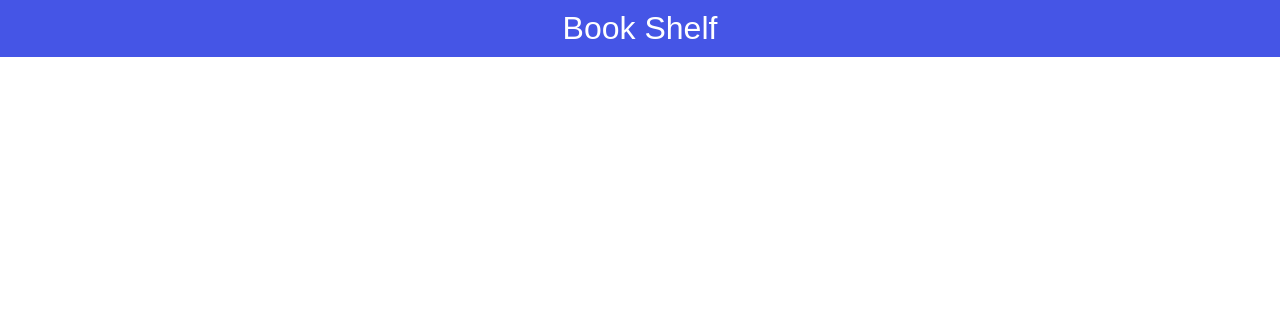
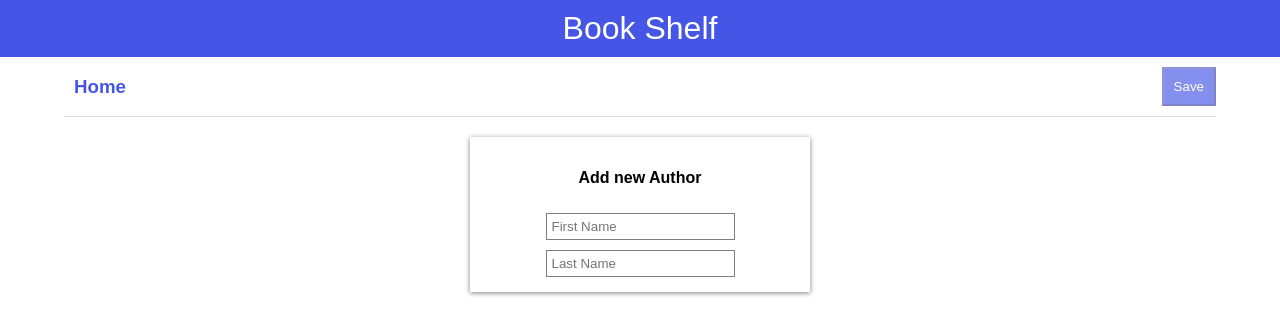
Before and after one commit to karthikvrao/bookShelf, a React (Create React App) app in the folder frontend/: page /authors/create in a window 1280 px wide. Shown: the top 334 px of the page. Built offline with nearby package versions, Linux system fonts and the light colour scheme.

Commit message:
feat: Implement Create author page and add a link for it on home page
Add route to create author component, implement basic validation and create general layout for action bar, .

```diff
--- a/frontend/src/App.css
+++ b/frontend/src/App.css
@@ -1,6 +1,43 @@
+/* common style */
+
 body,
 .app {
     background: white;
+}
+
+a {
+    color: #4555e6;
+    text-decoration: none;
+}
+
+a:visited {
+    color: #4555e6;
+}
+
+button {
+    padding: 10px;
+    cursor: pointer;
+}
+
+button:disabled {
+    opacity: 0.65;
+}
+
+.btn-primary {
+    background-color: #4555e6;
+    color: white;
+}
+
+.btn-danger {
+    background-color: red;
+    color: white;
+}
+
+input {
+    border: 1px solid grey;
+    padding: 5px;
+    resize: none;
+    margin: 5px 0;
 }
 
 /* common header */
@@ -17,17 +54,31 @@ body,
     color: white;
 }
 
+.actions-bar {
+    border-bottom: 1px solid #dedede;
+    display: flex;
+    align-items: center;
+}
+
+.actions-bar h3 {
+    flex-grow: 1;
+}
+
+.action-buttons {
+    display: flex;
+    justify-content: flex-end;
+    align-items: center;
+}
+
+.link-to-home {
+    margin: 0 10px;
+}
+
 /* main book shelf page */
 
-.bookshelf {
+main {
     max-width: 90%;
     margin: 0 auto;
-}
-
-.bookshelf-actions {
-    border-bottom: 1px solid #dedede;
-    display: flex;
-    justify-content: space-around;
 }
 
 /* books grid */
@@ -46,10 +97,6 @@ body,
     text-align: left;
 }
 
-.book-link {
-    text-decoration: none;
-}
-
 .book {
     cursor: pointer;
     width: 140px;
@@ -63,6 +110,7 @@ body,
 
 .book-title {
     font-size: 1.2rem;
+    margin-bottom: 5px;
 }
 
 .book-authors {
@@ -73,10 +121,6 @@ body,
     font-size: 0.8rem;
 }
 
-.book-title {
-    margin-bottom: 5px;
-}
-
 .book-authors {
     color: #999;
 }
@@ -85,12 +129,22 @@ body,
     color: #43afe0;
 }
 
-.book-detail {
-    max-width: 90%;
-    margin: 0 auto;
-    /* padding: 20px; */
+/* create author page */
+
+#create-author-form {
+    display: flex;
+    flex-direction: column;
+    justify-content: center;
+    align-items: center;
+    box-shadow: 0 1px 5px grey;
+    width: 50%;
+    max-width: 20rem;
+    margin: 20px auto;
+    padding: 10px;
 }
 
-.book-detail-actions {
-    border-bottom: 1px solid #dedede;
+.error {
+    color: red;
+    font-size: 12px;
+    margin: 2px;
 }
--- a/frontend/src/App.js
+++ b/frontend/src/App.js
@@ -3,6 +3,7 @@ import { Switch, Route } from 'react-router-dom';
 import './App.css';
 import BookShelf from './components/BookShelf';
 import BookDetail from './components/BookDetail';
+import CreateAuthor from './components/CreateAuthor';
 
 class App extends Component {
   render() {
@@ -11,11 +12,13 @@ class App extends Component {
         <div className="app-header">
           <h1>Book Shelf</h1>
         </div>
-
-        <Switch>
-          <Route exact path="/" component={BookShelf} />
-          <Route exact path="/books/:book_id" component={BookDetail} />
-        </Switch>
+        <main>
+          <Switch>
+            <Route exact path="/" component={BookShelf} />
+            <Route exact path="/authors/create" component={CreateAuthor} />
+            <Route exact path="/books/:book_id" component={BookDetail} />
+          </Switch>
+        </main>
       </div>
     );
   }
--- a/frontend/src/components/Book.js
+++ b/frontend/src/components/Book.js
@@ -3,7 +3,7 @@ import { Link } from 'react-router-dom';
 
 const Book = ({ book }) => {
   return (
-    <Link className="book-link" to={`/books/${book.id}`}>
+    <Link to={`/books/${book.id}`}>
       <div className="book">
         <div className="book-title">{book.title}</div>
         <div className="book-authors">
--- a/frontend/src/components/BookDetail.js
+++ b/frontend/src/components/BookDetail.js
@@ -3,9 +3,9 @@ import { Link } from 'react-router-dom';
 
 const BookDetail = () => {
   return (
-    <div className="book-detail">
-      <div className="book-detail-actions">
-        <Link to="/">Back</Link>
+    <div>
+      <div className="actions-bar">
+        <h3><Link className="link-to-home" to="/">Home</Link></h3>
       </div>
       BookDetail
     </div>
--- a/frontend/src/components/BookShelf.js
+++ b/frontend/src/components/BookShelf.js
@@ -1,4 +1,5 @@
 import React, { Component } from 'react';
+import { Link } from 'react-router-dom';
 import BooksGrid from './BooksGrid';
 
 class BookShelf extends Component {
@@ -17,10 +18,14 @@ class BookShelf extends Component {
     return (
 
       <div className="bookshelf">
-        <div className="bookshelf-actions">
+        <div className="actions-bar">
+          <h3><Link className="link-to-home" to="/">Home</Link></h3>
           <h2>Search</h2>
-          <h2>Add Author</h2>
-          <h2>Add Book</h2>
+          <div className="action-buttons">
+            <h3><Link id="link-to-home" to="/authors/create">Add Author</Link></h3>
+            {/* <h2>Add Author</h2> */}
+            <h2>Add Book</h2>
+          </div>
         </div>
         <BooksGrid books={books} />
       </div>
--- /dev/null
+++ b/frontend/src/components/CreateAuthor.js
@@ -0,0 +1,81 @@
+import React, { Component } from 'react';
+import { Link, Redirect } from 'react-router-dom';
+
+class CreateAuthor extends Component {
+  state = {
+    newAuthor: {
+      firstName: '',
+      lastName: ''
+    },
+    errors: {
+      firstName: false,
+      lastName: false
+    },
+    redirectToPath: ''
+  };
+
+  handleChangeFirstName = event => {
+    const value = event.target.value;
+    this.setState(prevState => {
+      const newState = { ...prevState };
+      newState.newAuthor.firstName = value;
+      newState.errors.firstName = value === '' ? true : false;
+      return newState;
+    });
+  }
+
+  handleChangeLastName = event => {
+    const value = event.target.value;
+    this.setState(prevState => {
+      const newState = { ...prevState };
+      newState.newAuthor.lastName = value;
+      newState.errors.lastName = value === '' ? true : false;
+      return newState;
+    });
+  }
+
+  shouldDisableSave = () => {
+    // Disable save if form is initial or if it has errors
+    const { newAuthor, errors } = this.state;
+    return Object.values(newAuthor).indexOf('') !== -1 || Object.values(errors).indexOf(true) !== -1;
+  }
+
+  handleClickSave = () => {
+    // TO DO: Save new author to store
+    // this.setState({ redirectToPath: `/authors/${author.id}` });
+  }
+
+  render() {
+    const { newAuthor, errors, redirectToPath } = this.state;
+
+    if (redirectToPath) {
+      return <Redirect to={redirectToPath} />;
+    }
+
+    return (
+      <div>
+        <div className="actions-bar">
+          <h3><Link className="link-to-home" to="/">Home</Link></h3>
+          <div className="action-buttons">
+            <button className="btn-primary"
+              disabled={this.shouldDisableSave()}
+              onClick={this.handleClickSave}>
+              Save
+          </button>
+          </div>
+        </div>
+        <div id="create-author-form">
+          <h4>Add new Author</h4>
+          <input type="text" name="firstName" value={newAuthor.firstName} onChange={this.handleChangeFirstName}
+            placeholder="First Name" />
+          {errors.firstName && <p className="error">First name cannot be empty.</p>}
+          <input type="text" name="lastName" value={newAuthor.lastName} onChange={this.handleChangeLastName}
+            placeholder="Last Name" />
+          {errors.lastName && <p className="error">Last name cannot be empty.</p>}
+        </div>
+      </div>
+    );
+  }
+}
+
+export default CreateAuthor;
```
